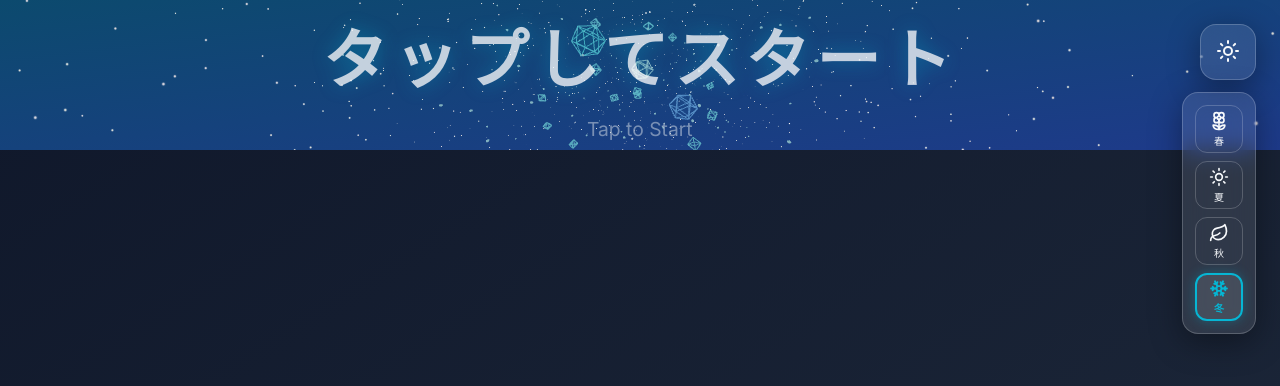
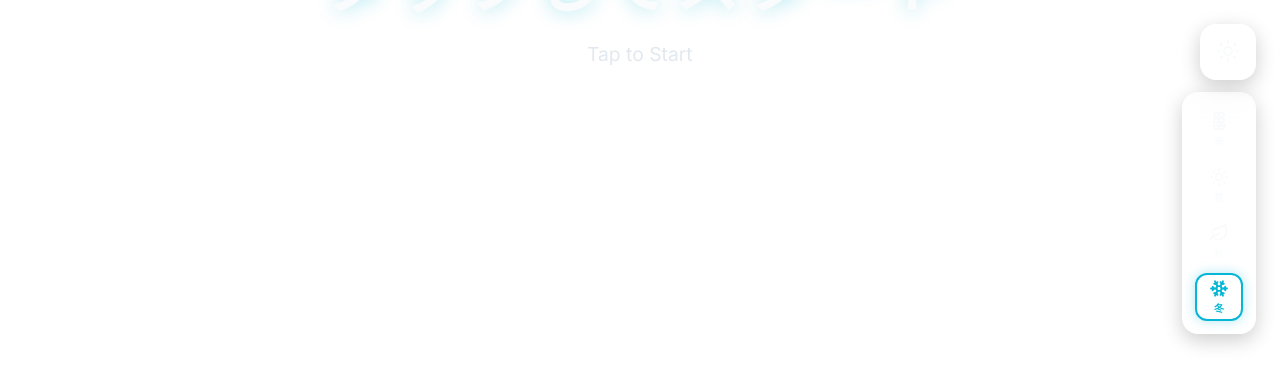
Before and after one commit to hazamayurinoki999/waseaca-employee-portal, a React (Vite) app: page / in a window 1280 px wide. Shown: the top 386 px of the page. Built offline with nearby package versions, Linux system fonts and the light colour scheme.

Commit message:
Raise background canvas overlay

```diff
--- a/src/App.jsx
+++ b/src/App.jsx
@@ -3,7 +3,6 @@ import { BrowserRouter as Router, Routes, Route, useNavigate, useLocation, Navig
 import { AnimatePresence } from 'framer-motion';
 import { ThemeProvider } from './contexts/ThemeContext';
 import Background3D from './components/Background3D';
-import PulseEffects from './components/PulseEffects';
 import LandingPage from './components/LandingPage';
 import SchoolSelection from './components/SchoolSelection';
 import LoginOverlay from './components/LoginOverlay';
@@ -46,7 +45,6 @@ function AppContent() {
   return (
     <>
       <Background3D />
-      <PulseEffects />
 
       <AnimatePresence mode="wait">
         <Routes location={location} key={location.pathname}>
--- a/src/components/Background3D.jsx
+++ b/src/components/Background3D.jsx
@@ -636,8 +636,26 @@ export default function Background3D() {
   const config = seasonConfig[mode][season];
 
   return (
-    <div className="fixed inset-0" style={{ zIndex: -10, background: config.bgGradient, transition: 'background 1s ease', pointerEvents: 'none' }}>
-      <Canvas>
+    <div
+      className="fixed inset-0"
+      style={{
+        zIndex: 0,
+        background: 'transparent',
+        transition: 'background 1s ease',
+        pointerEvents: 'none',
+      }}
+    >
+      <Canvas
+        gl={{ alpha: true, antialias: true }}
+        onCreated={({ gl }) => gl.setClearColor(0x000000, 0)}
+        style={{
+          position: 'absolute',
+          inset: 0,
+          pointerEvents: 'none',
+          background: 'transparent',
+          zIndex: 0,
+        }}
+      >
         <PerspectiveCamera makeDefault position={[0, 0, 10]} />
         <ambientLight intensity={0.5} />
         {config.lights.map((light, i) => (
--- a/src/index.css
+++ b/src/index.css
@@ -10,9 +10,9 @@
   --color-text-secondary: #cbd5e1;
   --color-primary: #3b82f6;
   --color-accent: #8b5cf6;
-  --glass-bg: rgba(255, 255, 255, 0.1);
-  --glass-border: rgba(255, 255, 255, 0.2);
-  --glass-shadow: 0 8px 32px 0 rgba(0, 0, 0, 0.37);
+  --glass-bg: rgba(255, 255, 255, 0.02);
+  --glass-border: rgba(255, 255, 255, 0.08);
+  --glass-shadow: 0 6px 20px 0 rgba(0, 0, 0, 0.2);
   --bg-gradient-from: #0f172a;
   --bg-gradient-to: #1e293b;
 }
@@ -25,9 +25,9 @@
   --color-text-secondary: #475569;
   --color-primary: #3b82f6;
   --color-accent: #8b5cf6;
-  --glass-bg: rgba(255, 255, 255, 0.6);
-  --glass-border: rgba(0, 0, 0, 0.1);
-  --glass-shadow: 0 8px 32px 0 rgba(0, 0, 0, 0.1);
+  --glass-bg: rgba(255, 255, 255, 0.08);
+  --glass-border: rgba(0, 0, 0, 0.05);
+  --glass-shadow: 0 4px 16px 0 rgba(0, 0, 0, 0.06);
   --bg-gradient-from: #f8fafc;
   --bg-gradient-to: #e2e8f0;
 }
@@ -73,13 +73,26 @@
 
 body {
   font-family: var(--font-main);
-  background: linear-gradient(to bottom right, var(--bg-gradient-from), var(--bg-gradient-to));
+  background: transparent;
   color: var(--color-text);
   overflow-y: auto;
   /* Enable vertical scrolling */
   width: 100vw;
   min-height: 100vh;
   transition: background 0.5s ease, color 0.3s ease;
+}
+
+html,
+body,
+#root {
+  background: transparent !important;
+  background-color: transparent !important;
+}
+
+canvas {
+  background: transparent !important;
+  background-color: transparent !important;
+  pointer-events: none !important;
 }
 
 #root {
```
